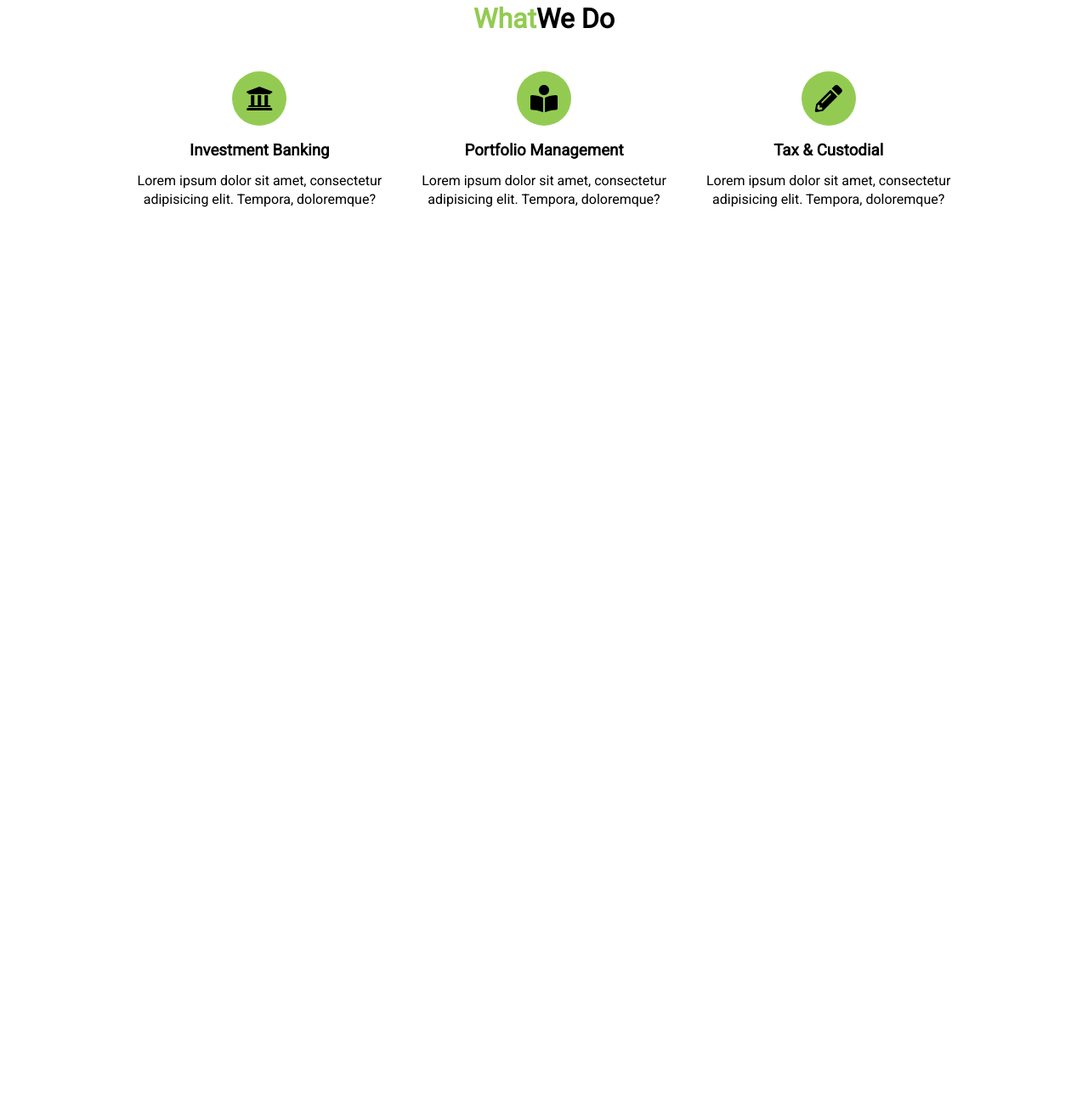
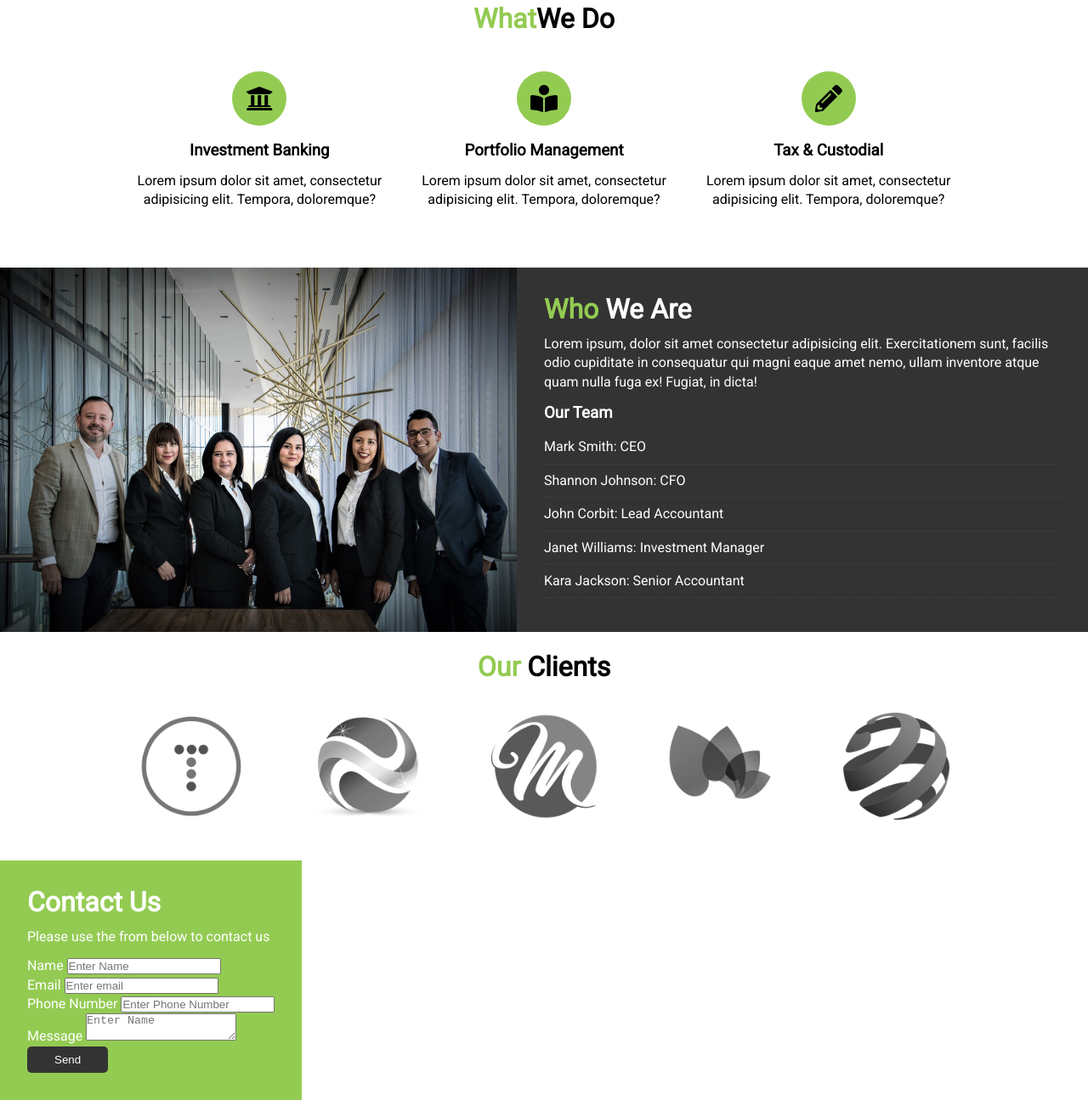
Before and after one commit to savaseso/EdgeLedger-Financial-website, a plain HTML site: page index.html in a window 1280 px wide. Shown: the part 885-2180 px from the top of the page at 85% size. Before the commit the page ends 1200 px from the top, so only its background shows below. Drawn offline with Linux system fonts and the light colour scheme.

Commit message:
Contact us section

```diff
--- a/css/style.css
+++ b/css/style.css
@@ -26,6 +26,20 @@ p {
 .text-primary {
     color: #93cb52;
 }
+.bg-light {
+    background: #93cb52;
+    color: #333;
+}
+.bg-dark {
+    background: #333;
+    color: #fff;
+}
+
+.bg-primary {
+    background: #93cb52;
+    color:#fff;
+}
+
 .l-heading {
     font-size: 4rem;
     margin-bottom: 0.75rem;
@@ -47,6 +61,10 @@ p {
 .py-2 {padding: 2rem 0;}
 .py-3 {padding: 3rem 0;}
 
+.p-1 {padding: 1.5rem;}
+.p-2 {padding: 2rem ;}
+.p-3 {padding: 3rem ;}
+
 .btn {
     display: inline-block;
     color:#fff;
@@ -63,6 +81,15 @@ p {
 .btn-dark {
     background: #333;
     color:#fff;
+}
+
+.list {
+    margin: 0.5rem 0;
+    list-style: none;
+}
+.list li {
+    padding: 0.5rem 0;
+    border-bottom: #444 dotted 1px;
 }
 
 .container {
@@ -150,3 +177,36 @@ p {
     border-radius: 50%;
     margin-bottom: 1rem;
 }
+
+
+/* Section: Who We Are */
+
+#who {
+    display: flex;
+}
+
+#who div {
+    flex:1;
+}
+
+#who .who-img {
+    background: url('/img/people.jpg') no-repeat center center/cover;
+}
+
+/* Section:Clients */
+
+#clients .items {
+    display: flex;
+}
+
+#clients .items img {
+    display: block;
+    margin: auto;
+    width:60%;
+}
+
+/* Section:contact */
+
+#contact {
+    display: flex;
+}
--- a/index.html
+++ b/index.html
@@ -38,7 +38,7 @@
 
     </header>
 <!--     Section: What we do    -->
-    <section id="what" class="bg-light py-1">
+    <section id="what" class="py-1">
         <div class="container">
             <h2 class="m-heading text-center"><span class="text-primary">What</span>We Do</h2>
             <div class="items">
@@ -65,7 +65,66 @@
             </div>
         </div>
     </section>
+<!--     Section:Who We Are-->
+    <section id="who">
+        <div class="who-img"></div>
+        <div class="who-text bg-dark p-2">
+            <h2 class="m-heading"><span class="text-primary">Who</span> We Are</h2>
+            <p>Lorem ipsum, dolor sit amet consectetur adipisicing elit. Exercitationem sunt, facilis odio cupiditate in consequatur qui magni eaque amet nemo, ullam inventore atque quam nulla fuga ex! Fugiat, in dicta!</p>
+            <h3>Our Team</h3>
+            <ul class="list">
+                <li>Mark Smith: CEO</li>
+                <li>Shannon Johnson: CFO</li>
+                <li>John Corbit: Lead Accountant</li>
+                <li>Janet Williams: Investment Manager</li>
+                <li>Kara Jackson: Senior Accountant</li>
+            </ul>
+        </div>
+    </section>
+    <!-- Section:Clients-->
+    <section id="clients"class="py-1">
+        <div class="container">
+            <h2 class="m-heading text-center">
+                <span class="text-primary">Our</span>
+                Clients
+            </h2>
+            <div class="items py-1">
+                <div><img src="./img/logos/logo1.png" alt="Client"></div>
+                <div><img src="./img/logos/logo2.png" alt="Client"></div>
+                <div><img src="./img/logos/logo3.png" alt="Client"></div>
+                <div><img src="./img/logos/logo4.png" alt="Client"></div>
+                <div><img src="./img/logos/logo5.png" alt="Client"></div>
+            </div>
+        </div>
+    </section>
+<!--     section contact-->
+    <section id="contact">
+        <div class="contact-form bg-primary p-2">
+            <h2 class="m-heading">Contact Us</h2>
+            <p>Please use the from below to contact us</p>
+            <form>
+                <div class="form-group">
+                    <label for="name">Name</label>
+                    <input type="text" name="name" id="name" placeholder="Enter Name">
+                </div>
+                <div class="form-group">
+                        <label for="email">Email</label>
+                        <input type="email" name="email" id="email" placeholder="Enter email">
+                </div>
+                <div class="form-group">
+                        <label for="phone">Phone Number</label>
+                        <input type="text" name="phone" id="phone" placeholder="Enter Phone Number">
+                </div>
+                <div class="form-group">
+                        <label for="message">Message</label>
+                        <textarea name="message" id="message"  placeholder="Enter Name"></textarea>
+                </div>
+                <input type="submit" value="Send" class="btn btn-dark">
+            </form>
+        </div>
+        <div class="map">
 
-
+        </div>
+    </section>
 </body>
 </html>
```
